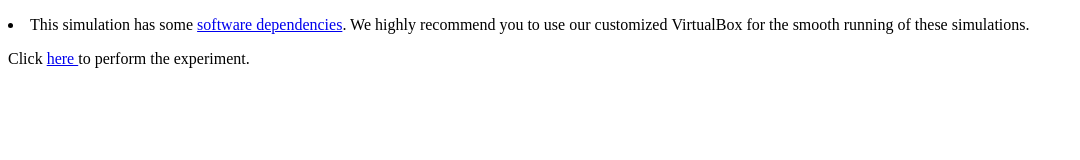
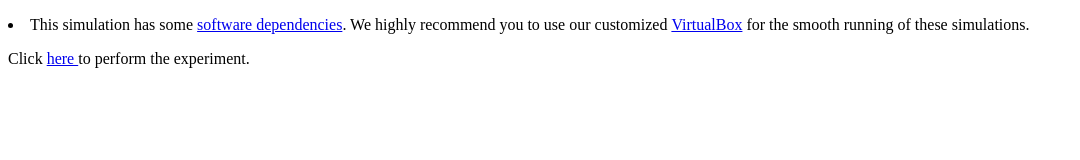
Before and after one commit to virtual-labs/exp-alu-iiith, a plain HTML site: page experiment/simulation/index.html in a window 1280 px wide. Shown: the whole page, without its empty margins (0-1080 px from the left). Drawn offline with Linux system fonts and the light colour scheme.

Commit message:
Update index.html

```diff
--- a/experiment/simulation/index.html
+++ b/experiment/simulation/index.html
@@ -7,7 +7,7 @@
 <body>
 		<!-- Your code goes here-->
 
-        <p><li>This simulation has some <a href="../../../Introduction.html" target="PARENT">software dependencies</a>. We highly recommend you to use our customized <ahref="https://vlead.vlabs.ac.in/development/#virtual-box">VirtualBox</a> for the smooth running of these simulations.</li></p>
+        <p><li>This simulation has some <a href="../../../Introduction.html" target="PARENT">software dependencies</a>. We highly recommend you to use our customized <a href="https://vlead.vlabs.ac.in/development/#virtual-box">VirtualBox</a> for the smooth running of these simulations.</li></p>
 	<p>Click <a class="qtlink" href="./exp4.html" onclick="window.open('./exp4.html', null,'scrollbars=yes, width=' + (screen.availWidth) +',height=' + (screen.availHeight)); return false;"> here	</a> to perform the experiment.</p>
 	<!-- Add JS at the bottom of HTML file -->
         <script src="./js/main.js"></script>
```
